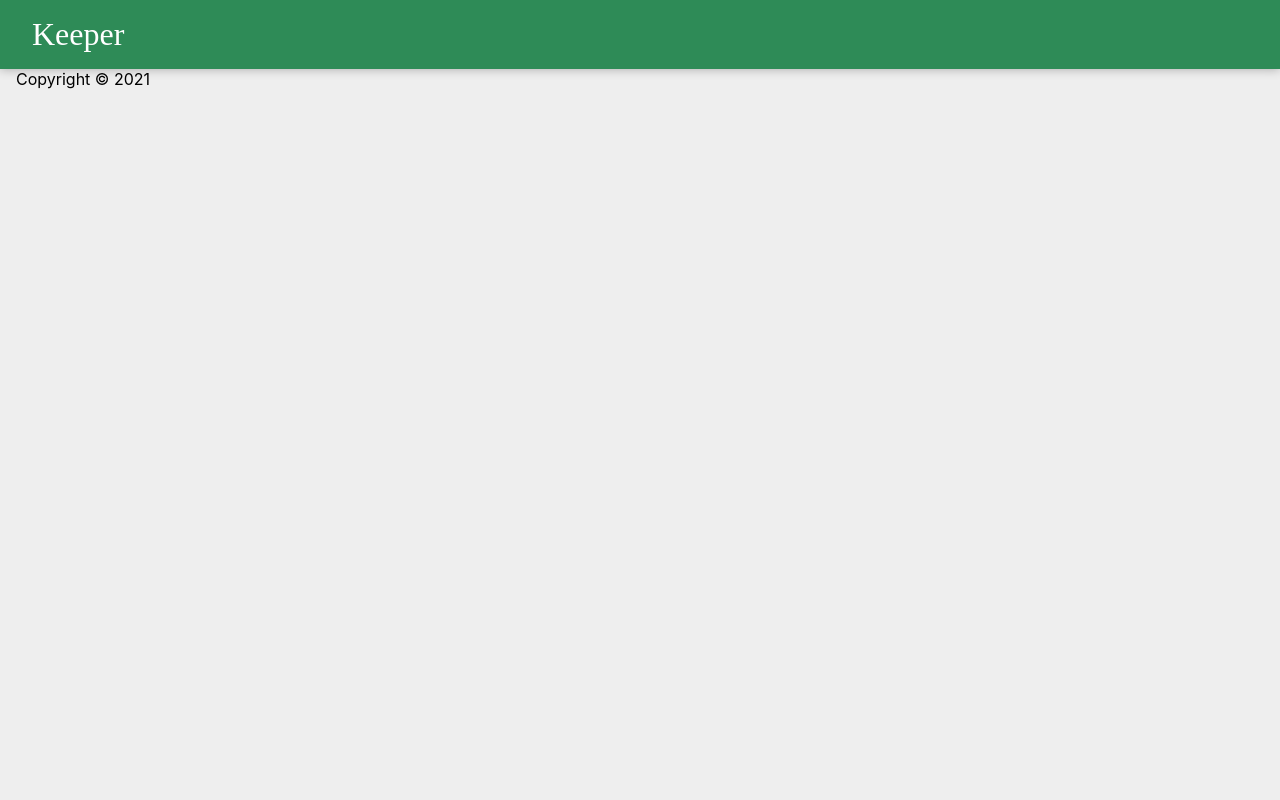
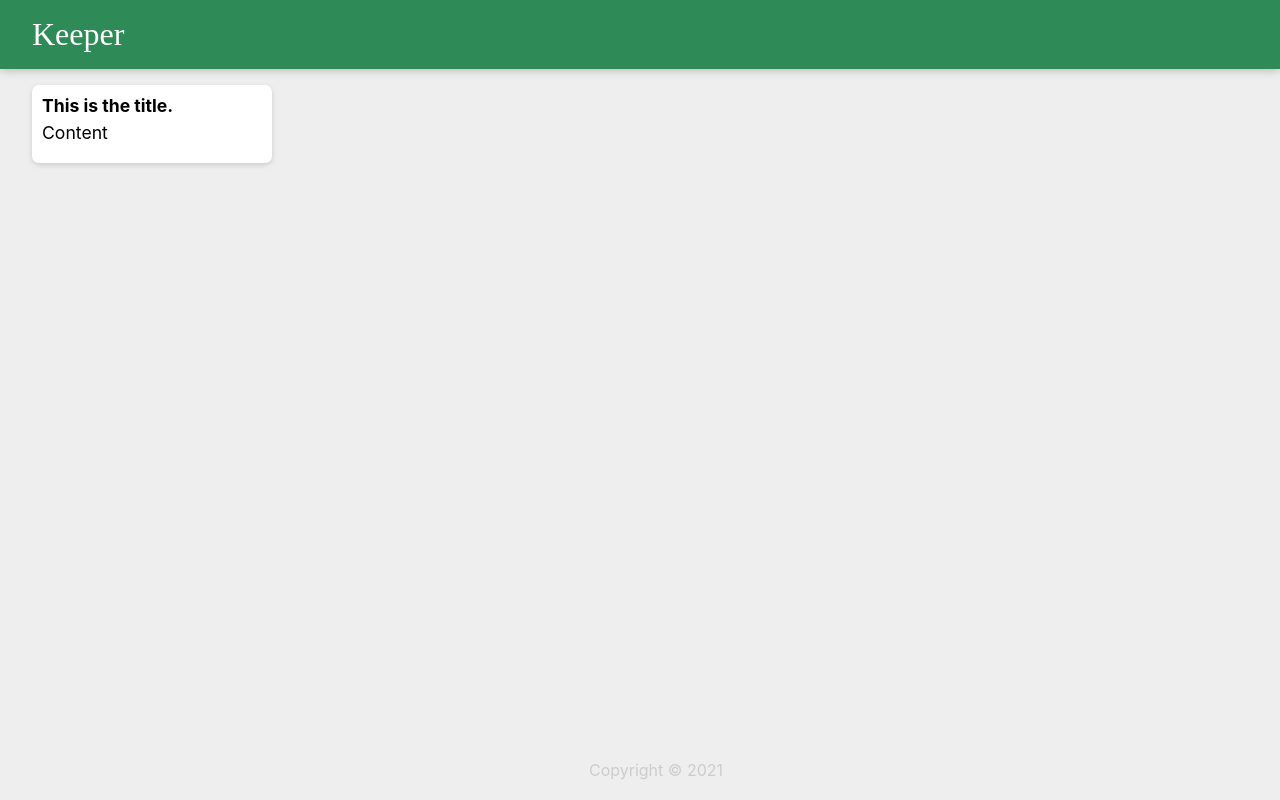
Before and after one commit to ChrisAgold/keeper-app, a React (Create React App) app: page / in a window 1280 px wide. Built offline with nearby package versions, Linux system fonts and the light colour scheme; a web font is replaced by a local one.

Commit message:
added note component

```diff
--- a/src/components/App.js
+++ b/src/components/App.js
@@ -2,11 +2,13 @@ import './App.css';
 import React from "react";
 import Header from './Header.jsx';
 import Footer from './Footer.jsx';
+import Note from './Note.jsx';
 
 function App() {
     return (
         <div>
             <Header/>
+            <Note/>
             <Footer/>
         </div>
     );
--- a/src/components/Footer.jsx
+++ b/src/components/Footer.jsx
@@ -3,9 +3,11 @@ import React from "react";
 function Footer() {
     const currentYear = new Date().getFullYear();
 
-    return <p>
-        Copyright © {currentYear}
-    </p>
+    return (
+        <footer>
+            <p>Copyright © {currentYear}</p>
+        </footer>
+    );
 }
 
 export default Footer;
--- /dev/null
+++ b/src/components/Note.jsx
@@ -0,0 +1,10 @@
+import React from 'react';
+
+function Note() {
+    return <div className='note'>
+        <h1>This is the title.</h1>
+        <p>Content</p>
+    </div>
+}
+
+export default Note;
```
